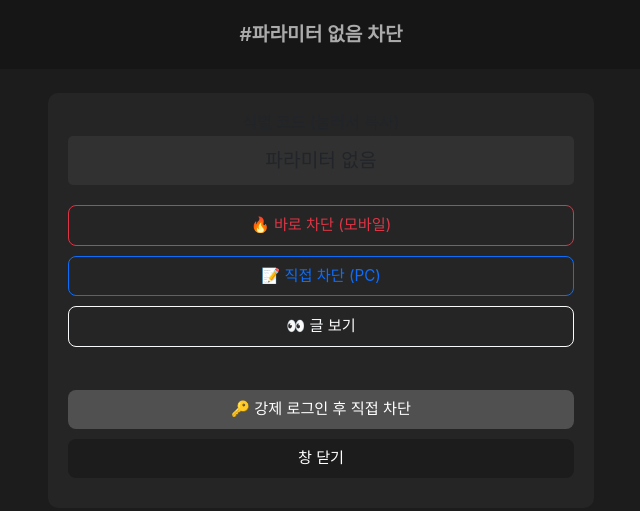
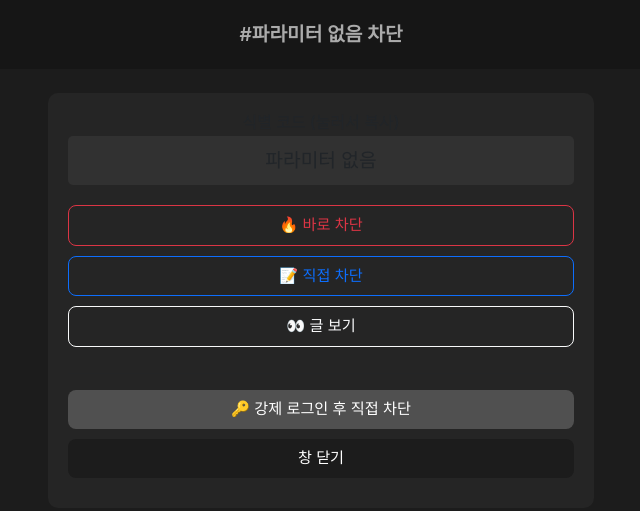
Before and after one commit to 12si27/links, a plain HTML site: page pages/manager-block.html in a window 1280 px wide. Shown: the whole page, without its empty margins (319-959 px from the left). Drawn offline with nearby package versions, Linux system fonts and the light colour scheme; a web font is replaced by a local one.

Commit message:
Update manager-block.html

```diff
--- a/pages/manager-block.html
+++ b/pages/manager-block.html
@@ -3,7 +3,7 @@
 <head>
     <meta charset="UTF-8">
     <meta name="viewport" content="width=device-width, initial-scale=1.0">
-    <title>디시인사이드 차단 도우미</title>
+    <title>차단 도우미</title>
     <!-- Pretendard 웹폰트 추가 -->
     <link rel="stylesheet" as="style" crossorigin href="https://cdn.jsdelivr.net/gh/orioncactus/pretendard@v1.3.8/dist/web/static/pretendard.css" />
     <!-- Bootstrap 5 CSS -->
@@ -109,10 +109,10 @@
                         <!-- 버튼 영역 -->
                         <div class="d-grid">
                             <button class="btn btn-outline-danger btn-lg btn-block" id="blockPostButton">
-                                🔥 바로 차단 (모바일)
+                                🔥 바로 차단
                             </button>
                             <button class="btn btn-outline-primary btn-lg btn-block" id="blockDirectButton">
-                                📝 직접 차단 (PC)
+                                📝 직접 차단
                             </button>
                             <button class="btn btn-outline-light btn-lg btn-block" id="viewPostButton">
                                 👀 글 보기
```
